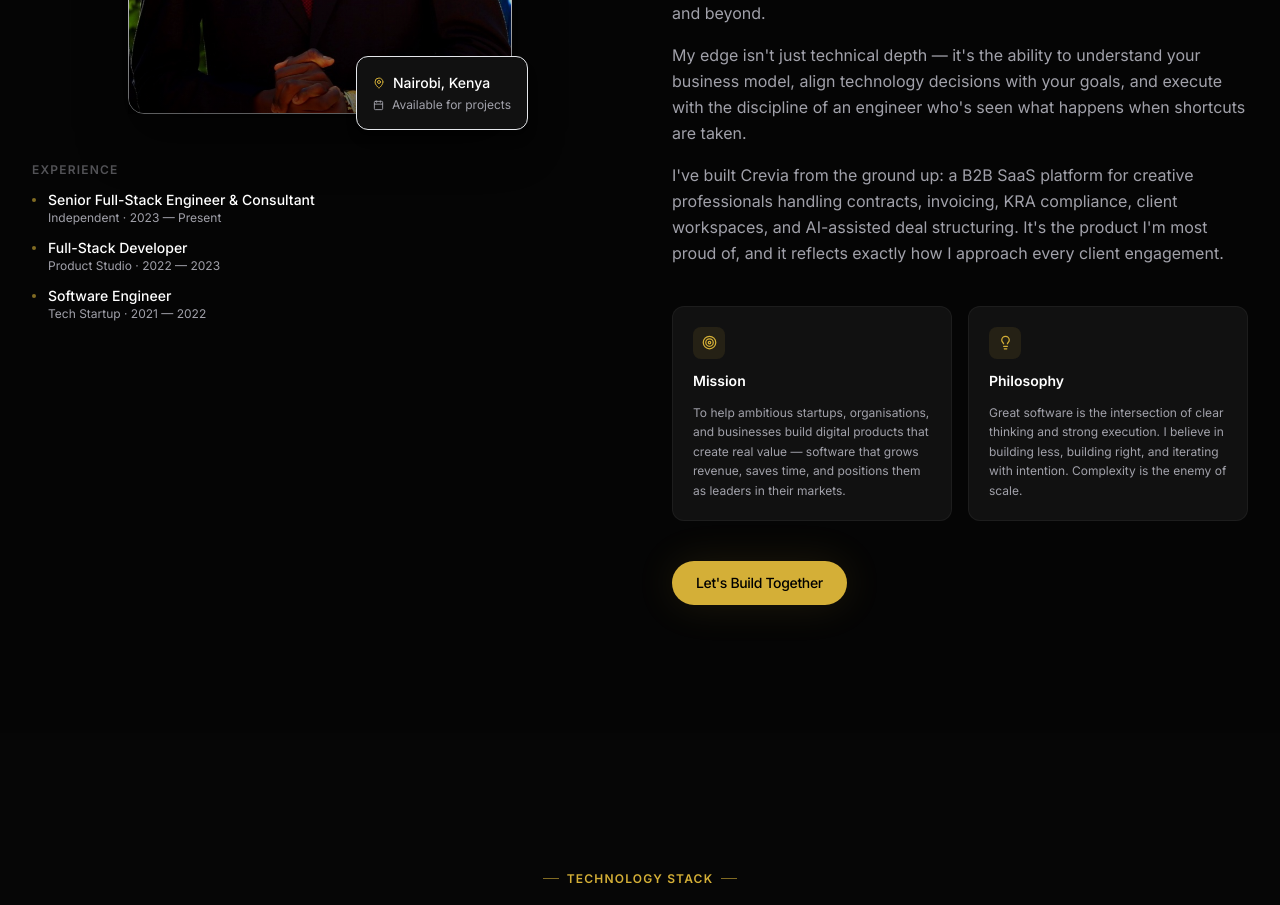
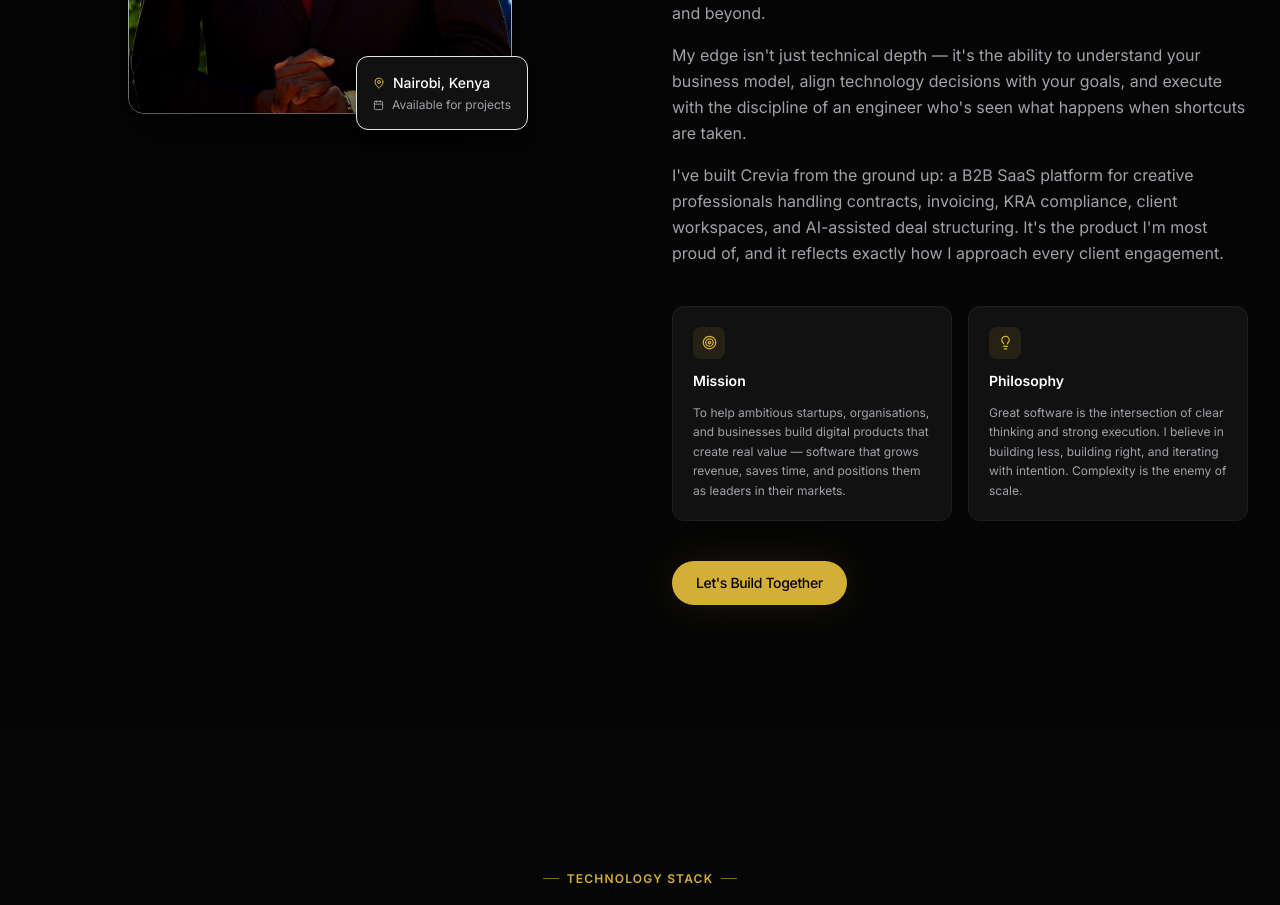
Before and after one commit to antoniodemax/antony, a React (Vite) app: page / in a window 1280 px wide. Shown: the part 1360-2265 px from the top of the page. Built offline with nearby package versions, Linux system fonts and the light colour scheme.

Commit message:
removed the experience timeline  from the About section.

```diff
--- a/src/components/sections/About.tsx
+++ b/src/components/sections/About.tsx
@@ -1,13 +1,8 @@
 import { motion } from 'framer-motion'
 import { MapPin, Calendar, Target, Lightbulb } from 'lucide-react'
+
 import SectionHeader from '../ui/SectionHeader'
 import Button from '../ui/Button'
-
-const experience = [
-  { period: '2023 — Present', role: 'Senior Full-Stack Engineer & Consultant', company: 'Independent' },
-  { period: '2022 — 2023', role: 'Full-Stack Developer', company: 'Product Studio' },
-  { period: '2021 — 2022', role: 'Software Engineer', company: 'Tech Startup' },
-]
 
 const pillars = [
   {
@@ -62,26 +57,6 @@ export default function About() {
               </div>
             </div>
 
-            {/* Experience timeline */}
-            <div className="space-y-3 pt-6">
-              <p className="text-xs font-semibold uppercase tracking-widest text-muted/50">Experience</p>
-              {experience.map((exp, i) => (
-                <motion.div
-                  key={i}
-                  initial={{ opacity: 0, x: -12 }}
-                  whileInView={{ opacity: 1, x: 0 }}
-                  viewport={{ once: true }}
-                  transition={{ delay: 0.2 + i * 0.1 }}
-                  className="flex items-start gap-3"
-                >
-                  <div className="w-1 h-1 rounded-full bg-accent/60 mt-2 flex-shrink-0" />
-                  <div>
-                    <p className="text-sm font-medium text-white">{exp.role}</p>
-                    <p className="text-xs text-muted">{exp.company} · {exp.period}</p>
-                  </div>
-                </motion.div>
-              ))}
-            </div>
           </motion.div>
 
           {/* Right: Story + Mission + Philosophy */}
```
